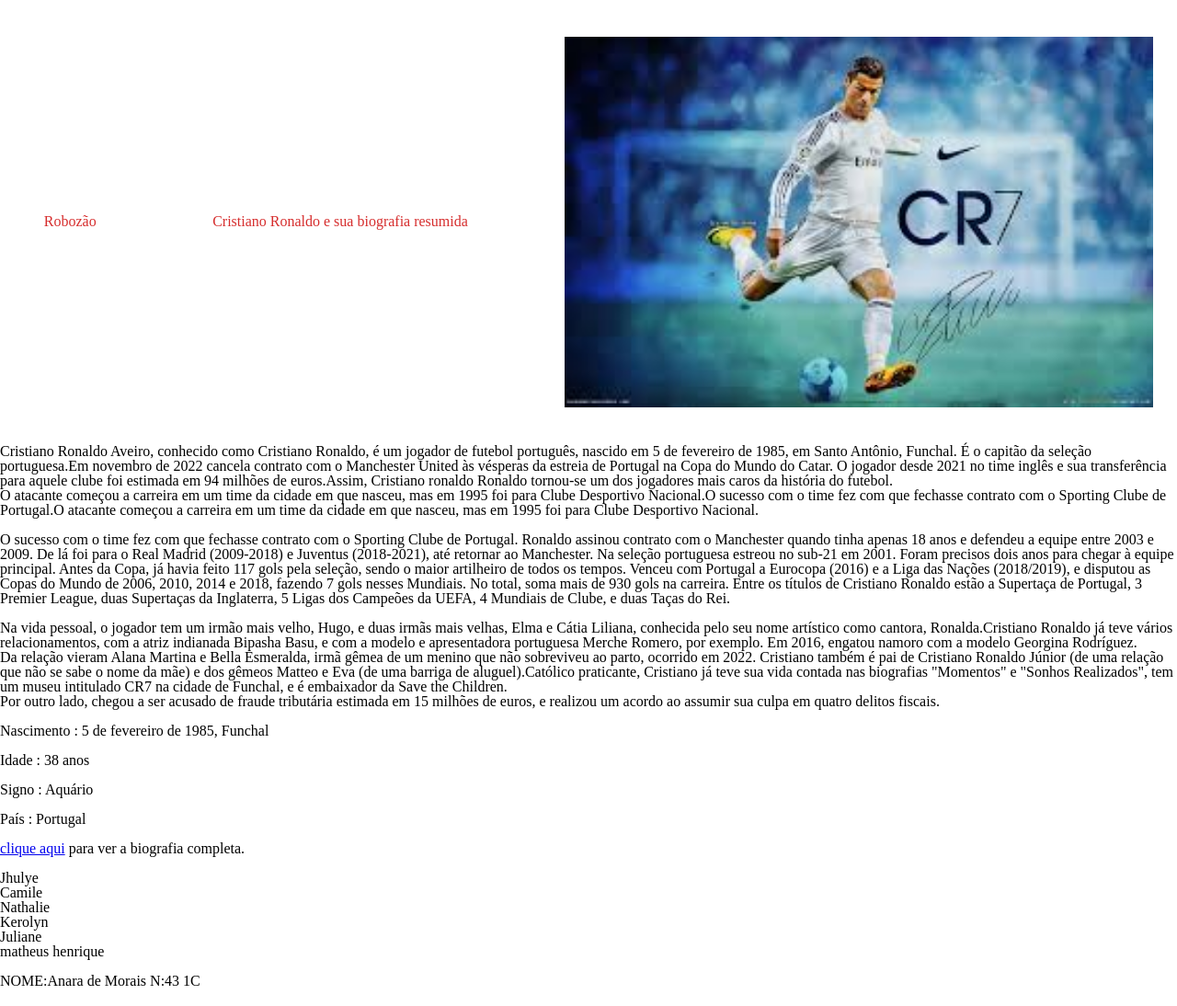
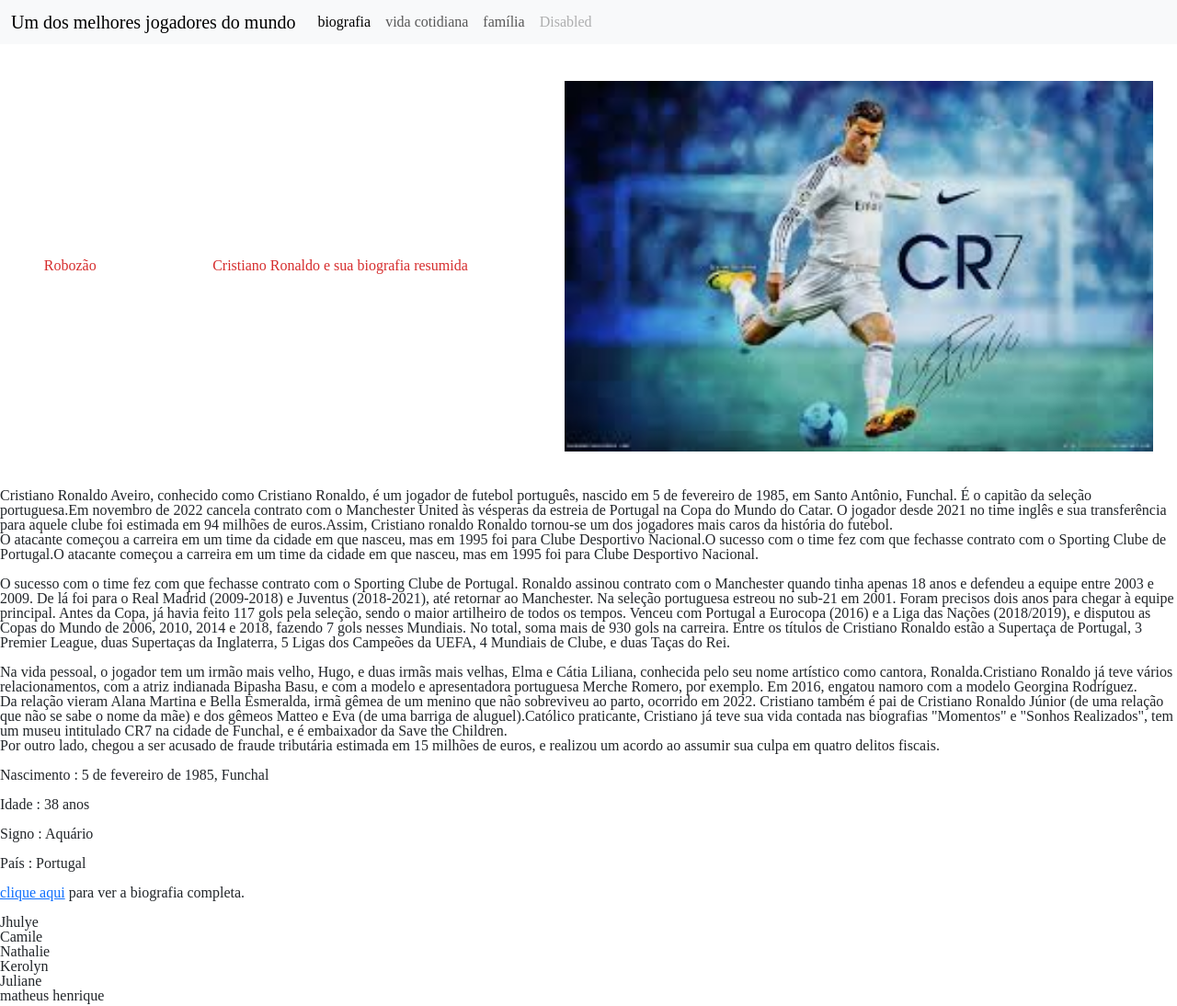
Before and after one commit to charmy-senpai/1C-liria, a plain HTML site: page index.html in a window 1280 px wide. Shown: the top 1094 px of the page at 92% size. Drawn offline with nearby package versions, Linux system fonts and the light colour scheme.

Commit message:
Add files via upload

```diff
--- a/index.html
+++ b/index.html
@@ -4,14 +4,38 @@
     <meta charset="UTF-8">
     <meta name="viewport" content="width=device-width, initial-scale=1.0">
     <title>Document</title>
+    <link href="https://cdn.jsdelivr.net/npm/bootstrap@5.3.2/dist/css/bootstrap.min.css" rel="stylesheet" integrity="sha384-T3c6CoIi6uLrA9TneNEoa7RxnatzjcDSCmG1MXxSR1GAsXEV/Dwwykc2MPK8M2HN" crossorigin="anonymous">
     <link rel="stylesheet" href="reset.css">
     <link rel="stylesheet" href="style.css">
 </head>
 <body>
+    <nav class="navbar navbar-expand-lg bg-body-tertiary">
+        <div class="container-fluid">
+          <a class="navbar-brand" href="#">Um dos melhores jogadores do mundo</a>
+          <button class="navbar-toggler" type="button" data-bs-toggle="collapse" data-bs-target="#navbarNav" aria-controls="navbarNav" aria-expanded="false" aria-label="Toggle navigation">
+            <span class="navbar-toggler-icon"></span>
+          </button>
+          <div class="collapse navbar-collapse" id="navbarNav">
+            <ul class="navbar-nav">
+              <li class="nav-item">
+                <a class="nav-link active" aria-current="page" href="#">biografia</a>
+              </li>
+              <li class="nav-item">
+                <a class="nav-link" href="#">vida cotidiana</a>
+              </li>
+              <li class="nav-item">
+                <a class="nav-link" href="#">família</a>
+              </li>
+              <li class="nav-item">
+                <a class="nav-link disabled" aria-disabled="true">Disabled</a>
+              </li>
+            </ul>
+          </div>
+        </div>
+      </nav>
     <header class="cabecalho">
     <h1 class="titulo">
-        Robozão
-    </h1> <br>
+        Robozão</h1> <br>
 
     <h4>Cristiano Ronaldo e sua biografia resumida</h4> <br>
 
```
